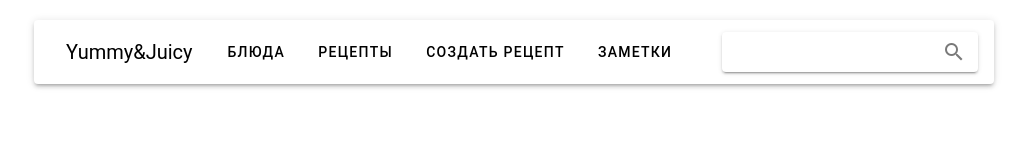
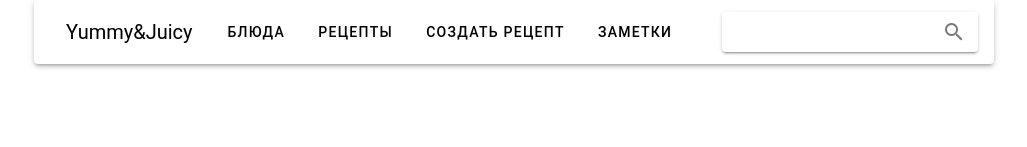
Before and after one commit to FlaxidHair/Yummy-Juicy, a Vue app: page / in a window 1280 px wide. Shown: the top 147 px of the page, without its empty margins (126-1153 px from the left). Built offline with nearby package versions, Linux system fonts and the light colour scheme; no server answers.

Commit message:
refactor: change sze of image in random DIsh

```diff
--- a/src/components/Header.vue
+++ b/src/components/Header.vue
@@ -1,5 +1,5 @@
 <template>
- <div class="d-flex mt-5 justify-center">
+ <div class="d-flex justify-center">
   <v-app-bar :elevation="3" rounded class="position-relative w-75 d-flex justify-center">
   <div class="ml-8">
     <v-app-bar-title class="d-flex ga-3 text-no-wrap">
--- a/src/components/RandomDish.vue
+++ b/src/components/RandomDish.vue
@@ -6,17 +6,17 @@
                 <v-card height="400" :elevation="4" class="w-33 d-flex flex-column align-center">
                     <v-card-subtitle class="mt-2">Мясное</v-card-subtitle>
                     <v-card-title>Куриное филе в пармезане</v-card-title>
-                    <img src="" alt="Image of dish">
+                    <img src="" alt="Image of dish" class="w-100 h-100">
                 </v-card>
                 <v-card height="400" :elevation="4" class="w-33 d-flex flex-column align-center">
                     <v-card-subtitle class="mt-2">Гарнир</v-card-subtitle>
                     <v-card-title>Макароны</v-card-title>
-                    <img src="" alt="Image of dish">
+                    <img src="" alt="Image of dish" class="w-100 h-100">
                 </v-card>
                 <v-card height="400" :elevation="4" class="w-33 d-flex flex-column align-center">
                     <v-card-subtitle class="mt-2">Салат</v-card-subtitle>
                     <v-card-title>Салат с огурцов и помидор</v-card-title>
-                    <img src="" alt="Image of dish">
+                    <img src="" class="w-100 h-100" alt="Image of dish">
                 </v-card>
             </div>
         </v-container>
```
